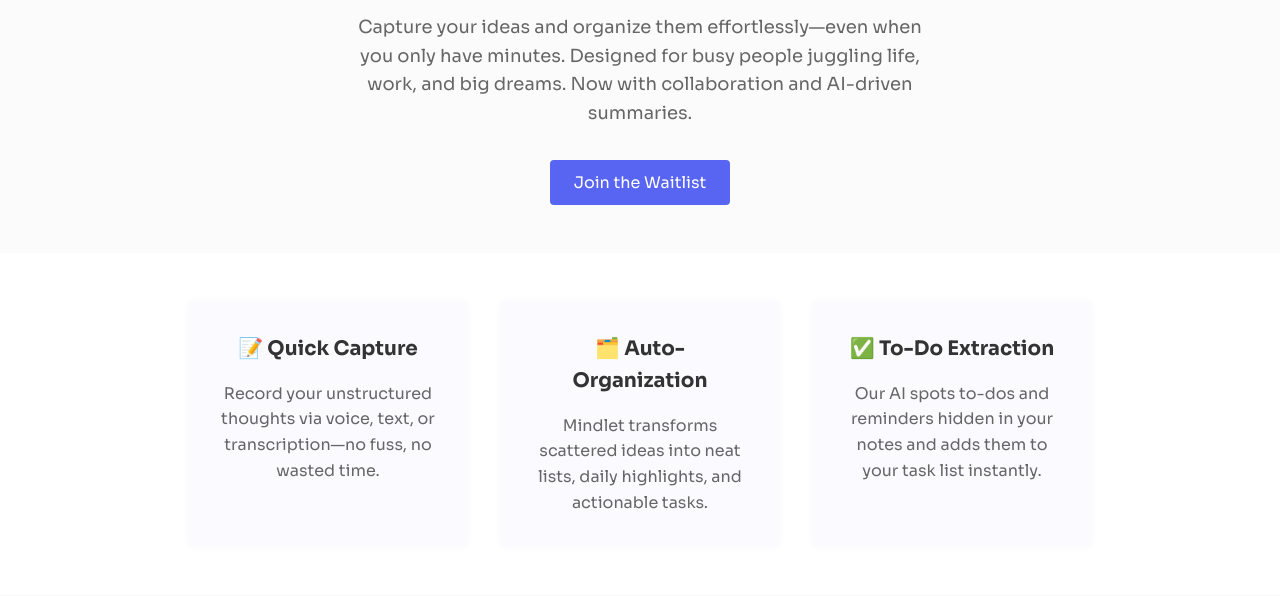
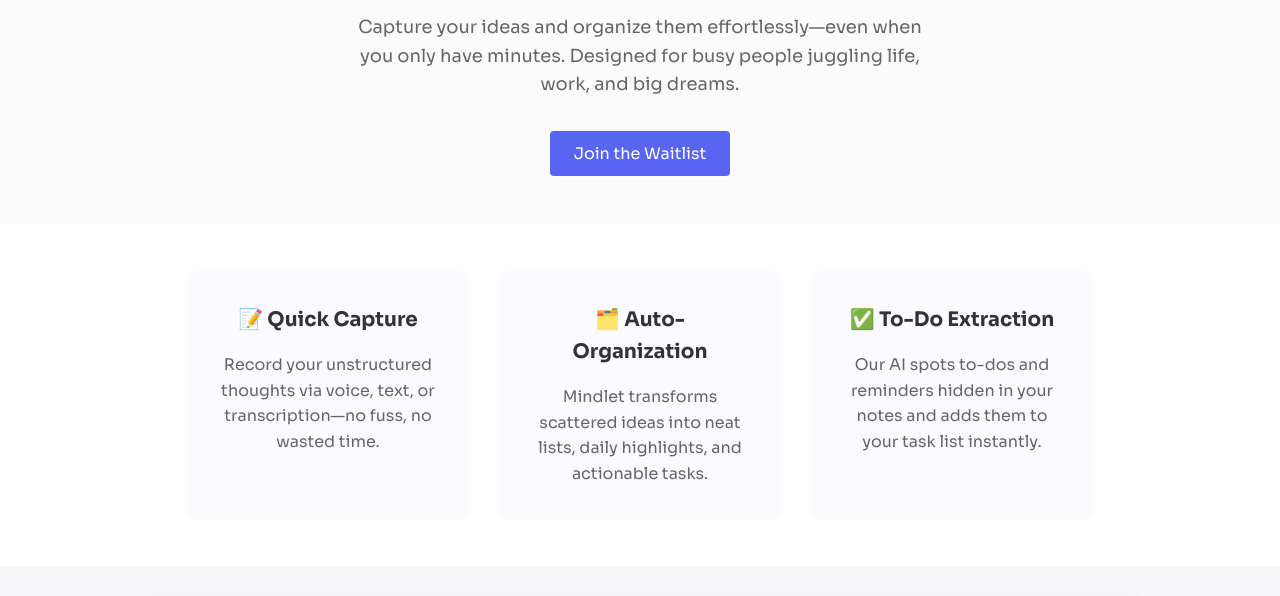
Before and after one commit to augmented168/ltv_build_project_mindlet, a plain HTML site: page index.html in a window 1280 px wide. Shown: the part 194-790 px from the top of the page. Drawn offline with Linux system fonts and the light colour scheme.

Commit message:
removed sentence that wasn't necessary

```diff
--- a/index.html
+++ b/index.html
@@ -284,7 +284,7 @@
 
   <section class="hero">
     <h1>The fastest way to capture and organize your thoughts</h1>
-    <p>Capture your ideas and organize them effortlessly—even when you only have minutes. Designed for busy people juggling life, work, and big dreams. Now with collaboration and AI-driven summaries.</p>
+    <p>Capture your ideas and organize them effortlessly—even when you only have minutes. Designed for busy people juggling life, work, and big dreams.</p>
     <button onclick="document.getElementById('waitlist-modal').style.display='flex'">Join the Waitlist</button>
   </section>
 
```
